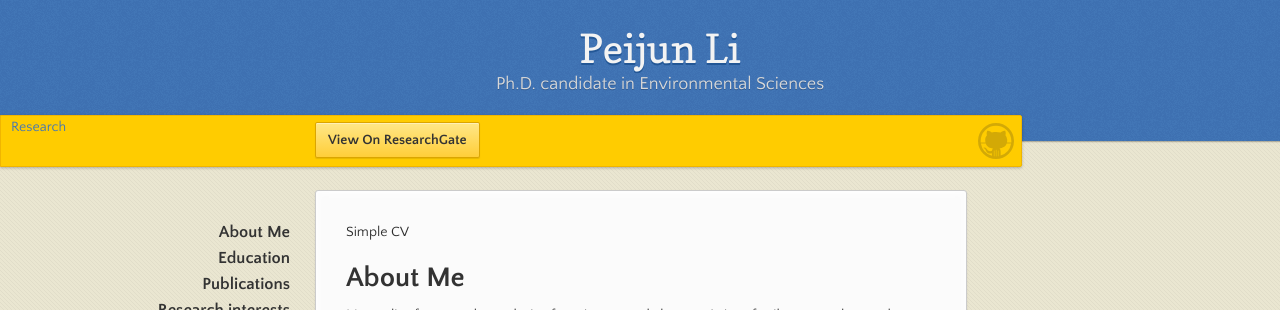
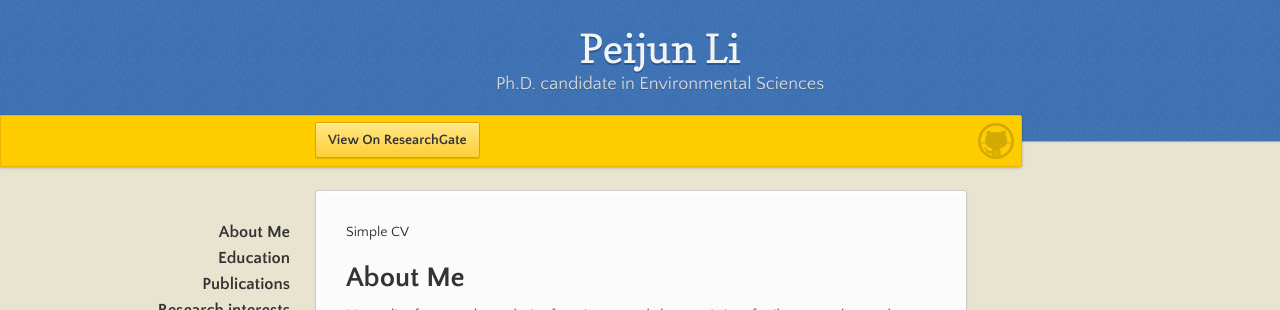
Before and after one commit to PercyLeeMaxWell/PercyLeeMaxWell.github.io, a Jekyll site: the page built from index.md, in a window 1280 px wide. Shown: the top 310 px of the page. Built offline with Jekyll 4.4.1, drawn with Linux system fonts in a browser that asks for light colours.

Commit message:
Update default.html

```diff
--- a/_layouts/default.html
+++ b/_layouts/default.html
@@ -24,10 +24,7 @@
 
       <div id="banner">
         <span id="logo"></span>
-        <ul>
-          <li><a href="https://www.researchgate.net/profile/Peijun-Li-3/research" class="button fork"><strong>View On ResearchGate</strong></a><li>
-          <li><a target="_self" href="research.md"<strong>Research</strong></a><li>
-        </ul>
+        <a href="https://www.researchgate.net/profile/Peijun-Li-3/research" class="button fork"><strong>View On ResearchGate</strong></a>
         <!--
         {% if site.show_downloads %}
           <div class="downloads">
```
